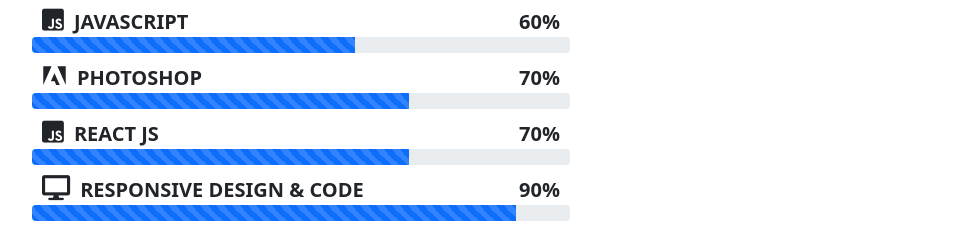
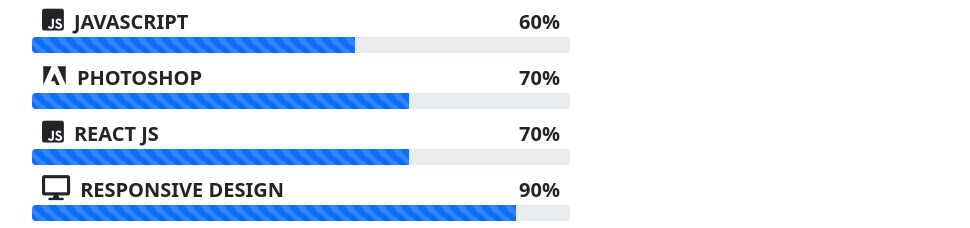
Before and after one commit to sourav-bytes/portfolio, a plain HTML site: page index.html in a window 1280 px wide. Shown: the part 1673-1901 px from the top of the page, without its empty margins (43-1013 px from the left). Drawn offline with nearby package versions, Linux system fonts and the light colour scheme; no server answers.

Commit message:
Update index.html

```diff
--- a/index.html
+++ b/index.html
@@ -160,7 +160,7 @@
                     </div>
 
                     <div class="skill" style="padding: 5px 15px">
-                        <p class="m-0 font-weight-bold" style="font-size: 20px; padding: 0px 10px"><span><i class="fas fa-desktop" style="padding-right: 10px; font-size: 25px"></i>RESPONSIVE DESIGN & CODE<span style="float: right">90%</span></span></p>
+                        <p class="m-0 font-weight-bold" style="font-size: 20px; padding: 0px 10px"><span><i class="fas fa-desktop" style="padding-right: 10px; font-size: 25px"></i>RESPONSIVE DESIGN<span style="float: right">90%</span></span></p>
                         <div class="progress">
                             <div class="progress-bar progress-bar-striped progress-bar-animated" role="progressbar" aria-valuenow="85" aria-valuemin="0" aria-valuemax="100" style="width: 90%"></div>
                         </div>
```
